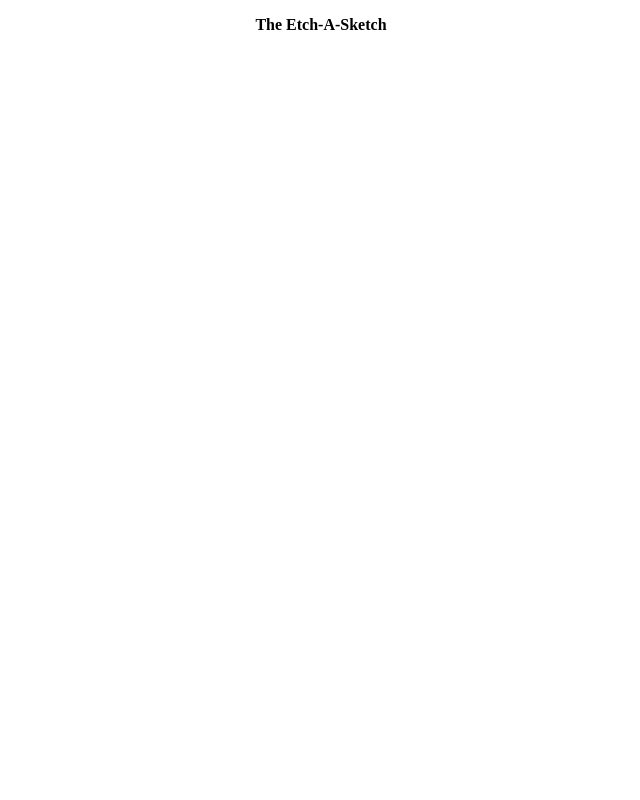
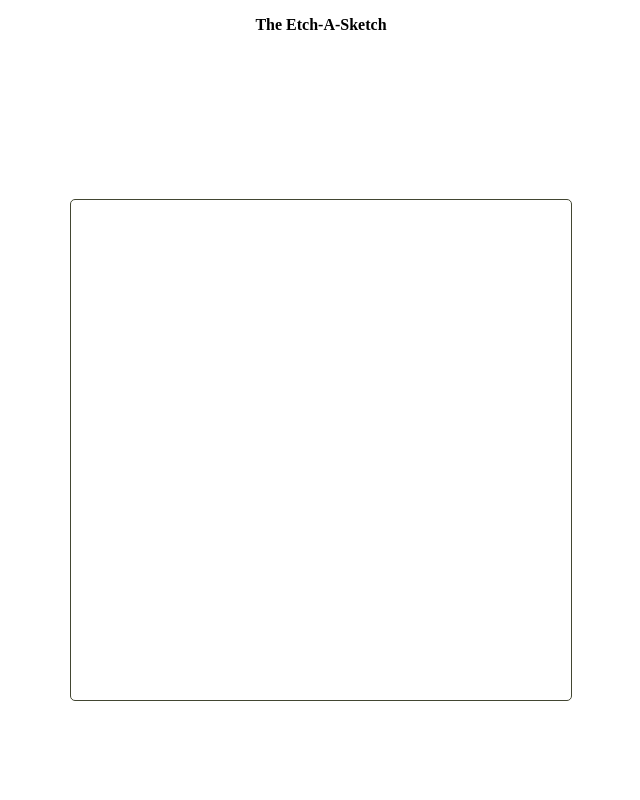
Before and after one commit to pbara217/etchAsketch, a plain HTML site: page index.html in a window 1280 px wide. Shown: the top 800 px of the page, without its empty margins (319-959 px from the left). Drawn offline with Linux system fonts and the light colour scheme.

Commit message:
centered large square

```diff
--- a/index.html
+++ b/index.html
@@ -11,6 +11,9 @@
 <body>
     <div id="header">
     <p>The Etch-A-Sketch </p></div>
+    <div class="wrapper">
+        <div class="large-square"></div>
+      </div>
     <script src="javascript.js"></script>
 </body>
 </html>
--- a/stylesheet.css
+++ b/stylesheet.css
@@ -4,8 +4,20 @@
     justify-content: center;
 }
 
+
+
 .large-square {
-    width: 200px;
-    height: 200px;
-    border: 2px blue;
+    width: 500px;
+    height: 500px;
+    border: 1px solid #424632;
+    border-radius: 5px;
+    display: flex;
+    justify-content: center;
+    align-items: center;
 }
+.wrapper {
+    display: flex;
+    justify-content: center;
+    align-items: center;
+    height: 100vh;
+  }
```
